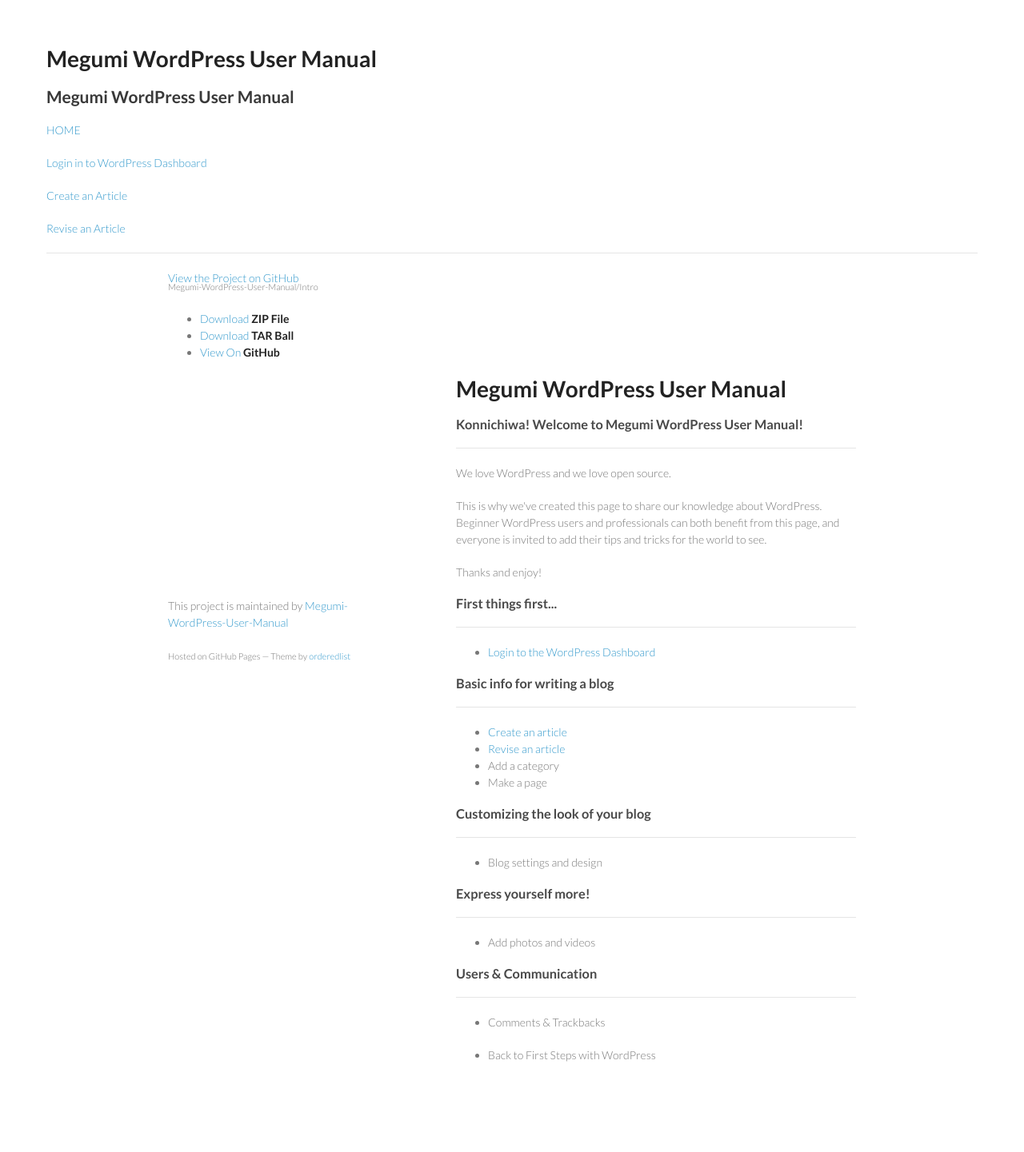
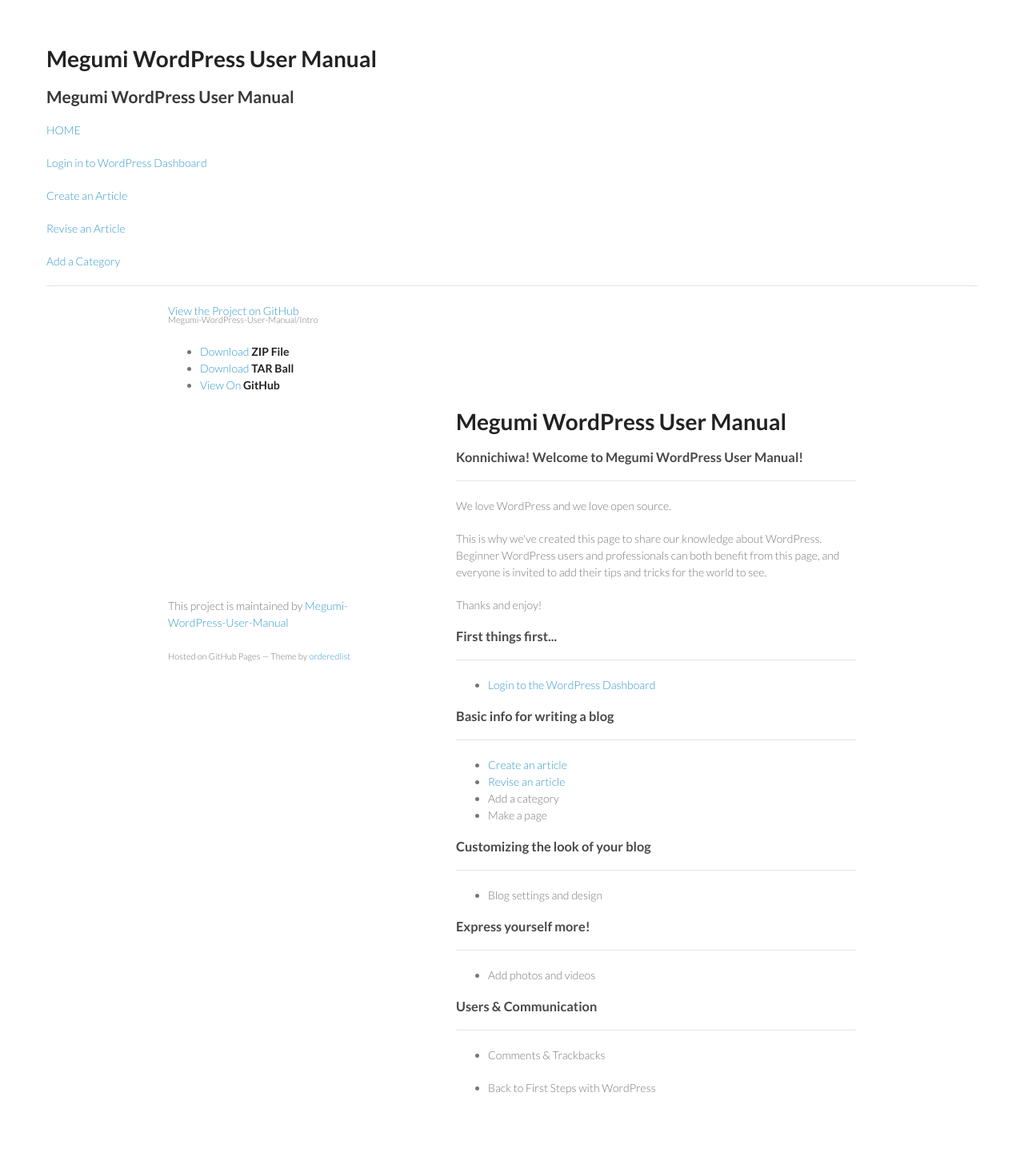
Before and after one commit to Megumi-WordPress-User-Manual/Intro, a Jekyll site: the page built from index.html, in a window 1280 px wide. Shown: the whole page at 80% size. Built offline with Jekyll 4.4.1, drawn with Linux system fonts in a browser that asks for light colours; before the commit the page ends 1400 px from its top, so only the background shows below that.

Commit message:
Update default.html

```diff
--- a/_layouts/default.html
+++ b/_layouts/default.html
@@ -11,6 +11,7 @@
 <p><a href="login-to-wordpress-dashboard.html">Login in to WordPress Dashboard</a></p>
 <p><a href="create-an-article.html">Create an Article</a></p>
 <p><a href="revise-an-article.html">Revise an Article</a></p>
+<p><a href="add-a-category.html">Add a Category</a></p>
 <hr />
 {{ content }}
 </body>
```
